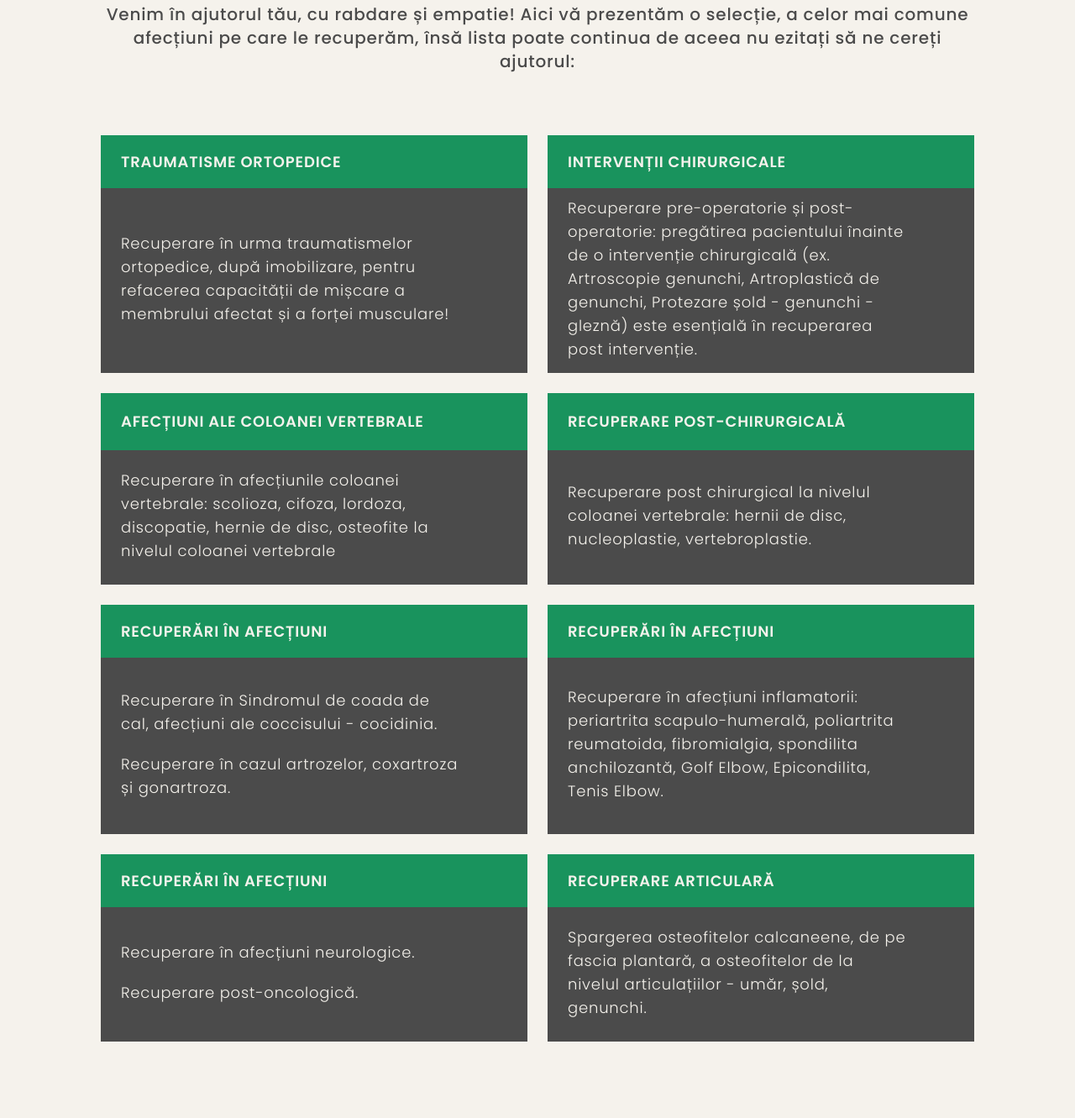
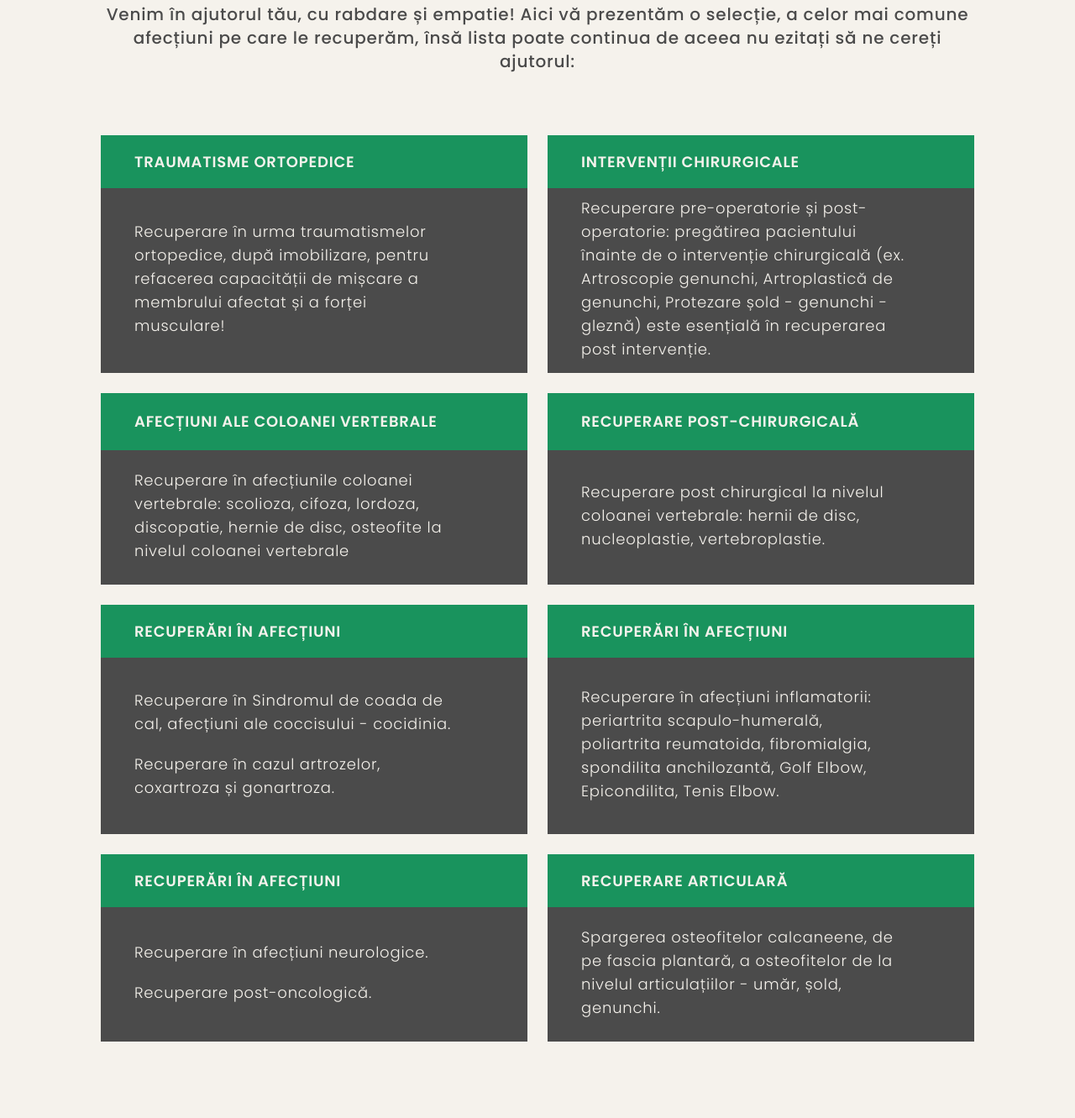
Before and after one commit to roxandvasile/Health_Happiness, a website: page servicii.html in a window 1280 px wide. Shown: the part 929-2260 px from the top of the page at 84% size. Drawn offline with nearby package versions, Linux system fonts and the light colour scheme.

Commit message:
add padding left

```diff
--- a/servicii.html
+++ b/servicii.html
@@ -121,13 +121,13 @@
         <div class="grid grid-cols-1 gap-10 md:grid md:grid-cols-2 md:gap-6">
           <article class="text-(--color-white)">
             <h3
-              class="font-semibold text-base bg-(--color-green) h-[63px] flex items-center pl-[24px] lg:uppercase xl:text-lg 2xl:text-xl"
+              class="font-semibold text-base bg-(--color-green) h-[63px] flex items-center pl-[24px] lg:uppercase lg:pl-[40px] xl:text-lg 2xl:text-xl"
             >
               Traumatisme ortopedice
             </h3>
 
             <p
-              class="font-light text-base bg-(--color-black) flex flex-col items-center justify-center pl-[24px] pr-[20px] pt-[20px] pb-[24px] md:h-[260px] lg:h-[220px] xl:text-lg lg:pr-[30px] xl:pr-[80px] 2xl:text-xl"
+              class="font-light text-base bg-(--color-black) flex flex-col items-center justify-center pl-[24px] pr-[20px] pt-[20px] pb-[24px] md:h-[260px] lg:h-[220px] xl:text-lg lg:pl-[40px] lg:pr-[30px] xl:pr-[80px] 2xl:text-xl"
             >
               Recuperare în urma traumatismelor ortopedice, după imobilizare,
               pentru refacerea capacității de mișcare a membrului afectat și a
@@ -137,13 +137,13 @@
 
           <article class="text-(--color-white)">
             <h3
-              class="font-semibold text-base bg-(--color-green) h-[63px] flex items-center pl-[24px] lg:uppercase xl:text-lg 2xl:text-xl"
+              class="font-semibold text-base bg-(--color-green) h-[63px] flex items-center pl-[24px] lg:uppercase lg:pl-[40px] xl:text-lg 2xl:text-xl"
             >
               Intervenții chirurgicale
             </h3>
 
             <p
-              class="font-light text-base bg-(--color-black) flex flex-col items-center justify-center pl-[24px] pr-[20px] pt-[20px] pb-[24px] md:h-[260px] lg:h-[220px] xl:text-lg lg:pr-[40px] xl:pr-[80px] 2xl:text-xl"
+              class="font-light text-base bg-(--color-black) flex flex-col items-center justify-center pl-[24px] pr-[20px] pt-[20px] pb-[24px] md:h-[260px] lg:h-[220px] xl:text-lg lg:pl-[40px] lg:pr-[40px] xl:pr-[80px] 2xl:text-xl"
             >
               Recuperare pre-operatorie și post-operatorie: pregătirea
               pacientului înainte de o intervenție chirurgicală (ex. Artroscopie
@@ -154,12 +154,12 @@
 
           <article class="text-(--color-white)">
             <h3
-              class="font-semibold text-base bg-(--color-green) h-[68px] flex items-center pl-[24px] pr-[16px] lg:uppercase xl:text-lg"
+              class="font-semibold text-base bg-(--color-green) h-[68px] flex items-center pl-[24px] pr-[16px] lg:uppercase lg:pl-[40px] xl:text-lg"
             >
               Afecțiuni ale coloanei vertebrale
             </h3>
             <p
-              class="font-light text-base bg-(--color-black) flex flex-col items-center justify-center pl-[24px] pr-[20px] pt-[20px] pb-[24px] md:h-[160px] xl:text-lg lg:pr-[40px] xl:pr-[80px] 2xl:text-xl"
+              class="font-light text-base bg-(--color-black) flex flex-col items-center justify-center pl-[24px] pr-[20px] pt-[20px] pb-[24px] md:h-[160px] xl:text-lg lg:pl-[40px] lg:pr-[40px] xl:pr-[80px] 2xl:text-xl"
             >
               Recuperare în afecțiunile coloanei vertebrale: scolioza, cifoza,
               lordoza, discopatie, hernie de disc, osteofite la nivelul coloanei
@@ -169,12 +169,12 @@
 
           <article class="text-(--color-white)">
             <h3
-              class="font-semibold text-base bg-(--color-green) h-[68px] flex items-center pl-[24px] pr-[16px] lg:uppercase xl:text-lg"
+              class="font-semibold text-base bg-(--color-green) h-[68px] flex items-center pl-[24px] pr-[16px] lg:uppercase lg:pl-[40px] xl:text-lg"
             >
               Recuperare post-chirurgicală
             </h3>
             <p
-              class="font-light text-base bg-(--color-black) flex flex-col items-center justify-center pl-[24px] pr-[20px] pt-[20px] pb-[24px] md:h-[160px] xl:text-lg lg:pr-[30px] xl:pr-[80px] 2xl:text-xl"
+              class="font-light text-base bg-(--color-black) flex flex-col items-center justify-center pl-[24px] pr-[20px] pt-[20px] pb-[24px] md:h-[160px] xl:text-lg lg:pl-[40px] lg:pr-[30px] xl:pr-[80px] 2xl:text-xl"
             >
               Recuperare post chirurgical la nivelul coloanei vertebrale: hernii
               de disc, nucleoplastie, vertebroplastie.
@@ -183,13 +183,13 @@
 
           <article class="text-(--color-white)">
             <h3
-              class="font-semibold text-base bg-(--color-green) h-[63px] flex items-center pl-[24px] lg:uppercase xl:text-lg"
+              class="font-semibold text-base bg-(--color-green) h-[63px] flex items-center pl-[24px] lg:uppercase lg:pl-[40px] xl:text-lg"
             >
               Recuperări în afecțiuni
             </h3>
 
             <div
-              class="font-light text-base bg-(--color-black) flex flex-col justify-center pl-[24px] pr-[20px] pt-[20px] pb-[24px] md:h-[210px] xl:text-lg lg:pr-[30px] xl:pr-[80px] 2xl:text-xl"
+              class="font-light text-base bg-(--color-black) flex flex-col justify-center pl-[24px] pr-[20px] pt-[20px] pb-[24px] md:h-[210px] xl:text-lg lg:pl-[40px] lg:pr-[30px] xl:pr-[80px] 2xl:text-xl"
             >
               <p>
                 Recuperare în Sindromul de coada de cal, afecțiuni ale
@@ -203,12 +203,12 @@
 
           <article class="text-(--color-white)">
             <h3
-              class="font-semibold text-base bg-(--color-green) h-[63px] flex items-center pl-[24px] lg:uppercase xl:text-lg"
+              class="font-semibold text-base bg-(--color-green) h-[63px] flex items-center pl-[24px] lg:uppercase lg:pl-[40px] xl:text-lg"
             >
               Recuperări în afecțiuni
             </h3>
             <p
-              class="font-light text-base bg-(--color-black) flex flex-col items-center justify-center pl-[24px] pr-[20px] pt-[20px] pb-[24px] md:h-[210px] xl:text-lg lg:pr-[30px] xl:pr-[80px] 2xl:text-xl"
+              class="font-light text-base bg-(--color-black) flex flex-col items-center justify-center pl-[24px] pr-[20px] pt-[20px] pb-[24px] md:h-[210px] xl:text-lg lg:pl-[40px] lg:pr-[30px] xl:pr-[80px] 2xl:text-xl"
             >
               Recuperare în afecțiuni inflamatorii: periartrita
               scapulo-humerală, poliartrita reumatoida, fibromialgia, spondilita
@@ -218,13 +218,13 @@
 
           <article class="text-(--color-white)">
             <h3
-              class="font-semibold text-base bg-(--color-green) h-[63px] flex items-center pl-[24px] lg:uppercase xl:text-lg"
+              class="font-semibold text-base bg-(--color-green) h-[63px] flex items-center pl-[24px] lg:uppercase lg:pl-[40px] xl:text-lg"
             >
               Recuperări în afecțiuni
             </h3>
 
             <div
-              class="font-light text-base bg-(--color-black) flex flex-col justify-center pl-[24px] pr-[20px] pt-[20px] pb-[24px] md:h-[160px] xl:text-lg lg:pr-[30px] xl:pr-[80px] 2xl:text-xl"
+              class="font-light text-base bg-(--color-black) flex flex-col justify-center pl-[24px] pr-[20px] pt-[20px] pb-[24px] md:h-[160px] xl:text-lg lg:pl-[40px] lg:pr-[30px] xl:pr-[80px] 2xl:text-xl"
             >
               <p>Recuperare în afecțiuni neurologice.</p>
               <p class="mt-[20px]">Recuperare post-oncologică.</p>
@@ -233,12 +233,12 @@
 
           <article class="text-(--color-white)">
             <h3
-              class="font-semibold text-base bg-(--color-green) h-[63px] flex items-center pl-[24px] lg:uppercase xl:text-lg"
+              class="font-semibold text-base bg-(--color-green) h-[63px] flex items-center pl-[24px] lg:uppercase lg:pl-[40px] xl:text-lg"
             >
               Recuperare articulară
             </h3>
             <p
-              class="font-light text-base bg-(--color-black) flex flex-col items-center justify-center pl-[24px] pr-[20px] pt-[20px] pb-[24px] md:h-[160px] xl:text-lg lg:pr-[30px] xl:pr-[80px] 2xl:text-xl"
+              class="font-light text-base bg-(--color-black) flex flex-col items-center justify-center pl-[24px] pr-[20px] pt-[20px] pb-[24px] md:h-[160px] xl:text-lg lg:pl-[40px] lg:pr-[30px] xl:pr-[80px] 2xl:text-xl"
             >
               Spargerea osteofitelor calcaneene, de pe fascia plantară, a
               osteofitelor de la nivelul articulațiilor - umăr, șold, genunchi.
```
Also changed, not shown: assets/styles.css.
